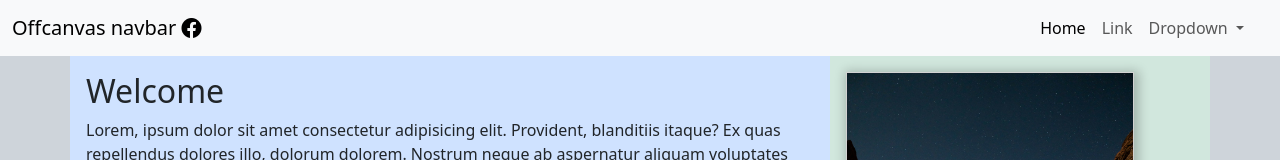
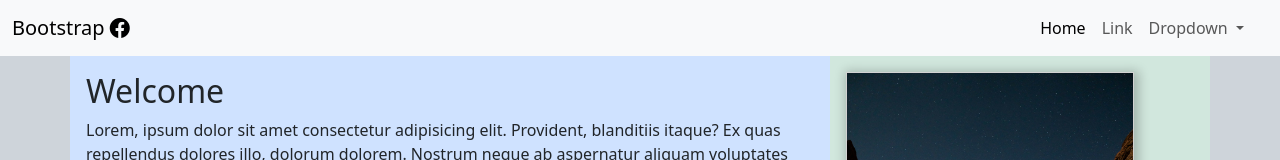
Before and after one commit to pedroperez2005/primer-repo, a plain HTML site: page index.html in a window 1280 px wide. Shown: the top 160 px of the page. Drawn offline with nearby package versions, Linux system fonts and the light colour scheme.

Commit message:
cambie el nombre del navbar ('OffCanvas' a 'Bootstrap)'

```diff
--- a/index.html
+++ b/index.html
@@ -17,7 +17,7 @@
 <body class="bg-dark-subtle">
     <nav class="navbar bg-body-tertiary sticky-top navbar-expand-md">
         <div class="container-fluid">
-            <a class="navbar-brand" href="#">Offcanvas navbar <i class="bi bi-facebook"></i></a>
+            <a class="navbar-brand" href="#">Bootstrap <i class="bi bi-facebook"></i></a>
             <button class="navbar-toggler" type="button" data-bs-toggle="offcanvas" data-bs-target="#offcanvasNavbar"
                 aria-controls="offcanvasNavbar" aria-label="Toggle navigation">
                 <span class="navbar-toggler-icon"></span>
```
